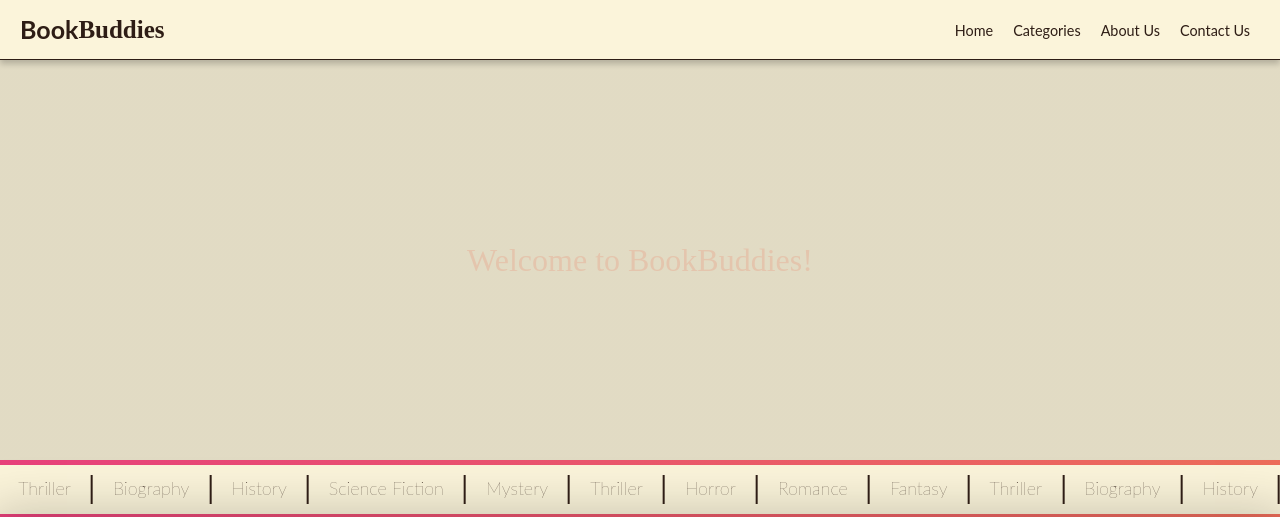
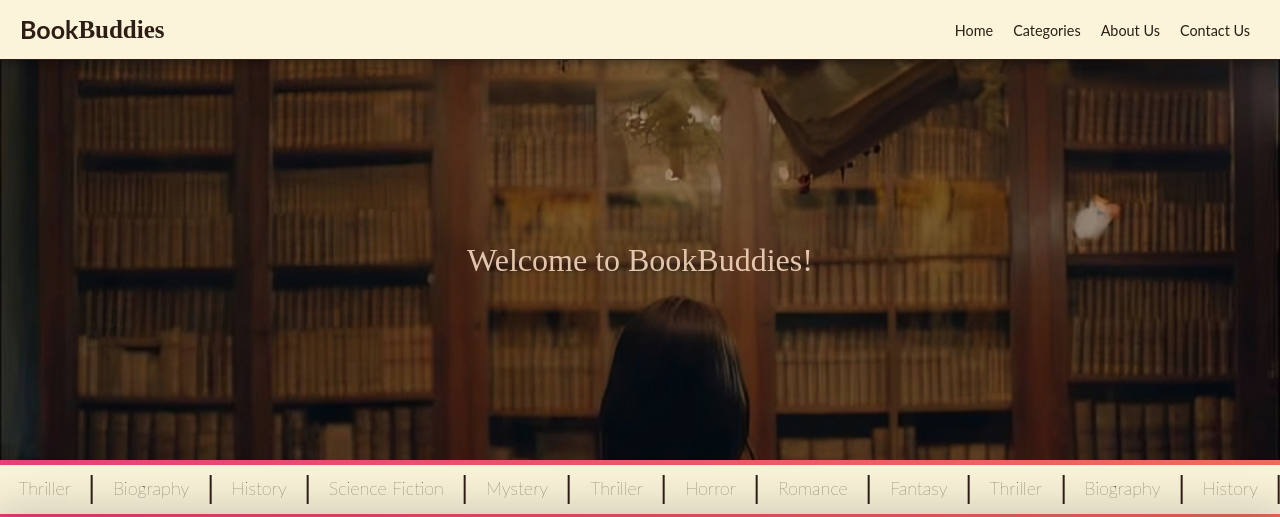
Before and after one commit to tjxsk/library, a website: page index.html in a window 1280 px wide. Shown: the top 517 px of the page. Drawn offline with nearby package versions, Linux system fonts and the light colour scheme.

Commit message:
Update style.css

```diff
--- a/css/style.css
+++ b/css/style.css
@@ -136,7 +136,7 @@ span {
     width: 100%;
     height: 50vh;
     min-height: 350px;
-    background: linear-gradient(rgba(0, 0, 0, 0.1), rgba(0, 0, 0, 0.1)), url(Resources/hdFlyHigh.png);
+    background: linear-gradient(rgba(0, 0, 0, 0.1), rgba(0, 0, 0, 0.1)), url(hdFlyHigh.png);
     background-size: cover;
     display: flex;
     flex-direction: column;
```
